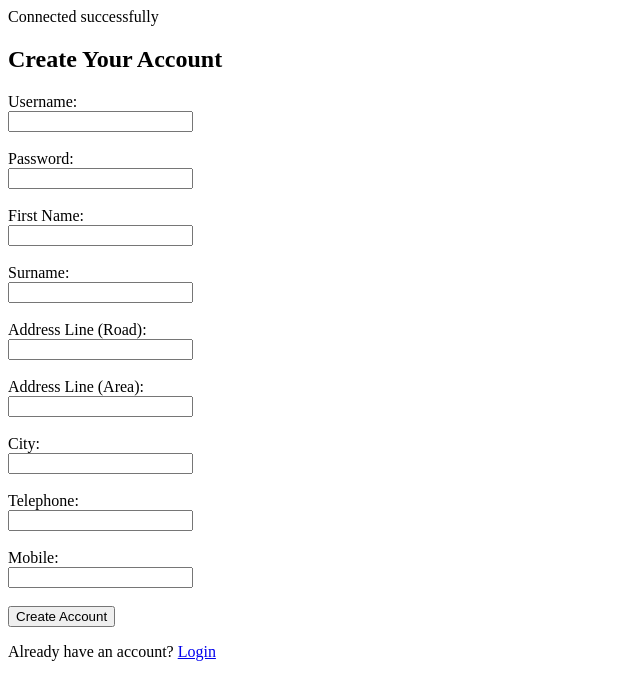
After one commit to AmyWebb16/Web-Development-2, a PHP site: page /register.php in a window 1280 px wide. The commit adds this page. Shown: the top 700 px of the page, without its empty margins (0-640 px from the left). Run offline with PHP 8.4, Linux system fonts and the light colour scheme.

Commit message:
Changes to be committed:added register and login

```diff
--- a/assignment1/MainPage.php
+++ b/assignment1/MainPage.php
@@ -10,7 +10,7 @@
         $servername = "localhost";
         $username = "root";
         $password = "";
-        $dbname = "library1_db";
+        $dbname = "library";
 
         $conn = new mysqli($servername, $username, $password, $dbname);
 
@@ -21,9 +21,5 @@
         ?>
 
 
-    <h1>Online Library</h1>
-
-    <h2>Login</h2>
-
 
 </body>
--- /dev/null
+++ b/assignment1/Register.php
@@ -0,0 +1,93 @@
+<?php
+include 'MainPage.php';
+
+$message = "";
+
+if ($_SERVER["REQUEST_METHOD"] == "POST") {
+
+    $username = $_POST['username'];
+    $password = $_POST['password'];
+    $FirstName = $_POST['FirstName'];
+    $Surname = $_POST['Surname'];
+    $AddressLineRoad = $_POST['AddressLineRoad'];
+    $AddressLineArea = $_POST['AddressLineArea'];
+    $City = $_POST['City'];
+    $Telephone = $_POST['Telephone'];
+    $Mobile = $_POST['Mobile'];
+
+
+    $checkusernamestmt = $conn->prepare("SELECT UserName FROM user WHERE UserName = ?");
+    $checkusernamestmt->bind_param("s", $username);
+    $checkusernamestmt->execute();
+    $checkusernamestmt->store_result();
+
+    if ($checkusernamestmt->num_rows > 0) {
+        $message = "Username already exists.";
+    } else {
+
+
+        $stmt = $conn->prepare("INSERT INTO user (UserName, Password, FirstName, Surname, AddressLineRoad, AddressLineArea, City, Telephone, Mobile) VALUES (?, ?, ?, ?, ?, ?, ?, ?, ?)");
+        $stmt->bind_param("sssssssss", $username, $password, $FirstName, $Surname, $AddressLineRoad, $AddressLineArea, $City, $Telephone, $Mobile);
+
+        if ($stmt->execute()) {
+            $message = "Account created successfully.";
+        } else {
+            $message = "Error: " . $stmt->error;
+        }
+
+        $stmt->close();
+    }
+
+    $checkusernamestmt->close();
+    $conn->close();
+}
+?>
+
+<!DOCTYPE html>
+<html>
+<head>
+    <title>Registration</title>
+</head>
+<body>
+
+<h2>Create Your Account</h2>
+
+<?php if (!empty($message)): ?>
+    <p style="color: blue;"><?php echo htmlspecialchars($message); ?></p>
+<?php endif; ?>
+
+<form method="post">
+    <label>Username:</label><br>
+    <input type="text" name="username" required><br><br>
+
+    <label>Password:</label><br>
+    <input type="password" name="password" required><br><br>
+
+    <label>First Name:</label><br>
+    <input type="text" name="FirstName"><br><br>
+
+    <label>Surname:</label><br>
+    <input type="text" name="Surname"><br><br>
+
+    <label>Address Line (Road):</label><br>
+    <input type="text" name="AddressLineRoad"><br><br>
+
+    <label>Address Line (Area):</label><br>
+    <input type="text" name="AddressLineArea"><br><br>
+
+    <label>City:</label><br>
+    <input type="text" name="City"><br><br>
+
+    <label>Telephone:</label><br>
+    <input type="text" name="Telephone"><br><br>
+
+    <label>Mobile:</label><br>
+    <input type="text" name="Mobile"><br><br>
+
+    <input type="submit" value="Create Account">
+</form>
+
+<p>Already have an account? <a href="login.php">Login</a></p>
+
+</body>
+</html>
```
Also changed, not shown: assignment1/Login.php (added, +62 -0 lines).
